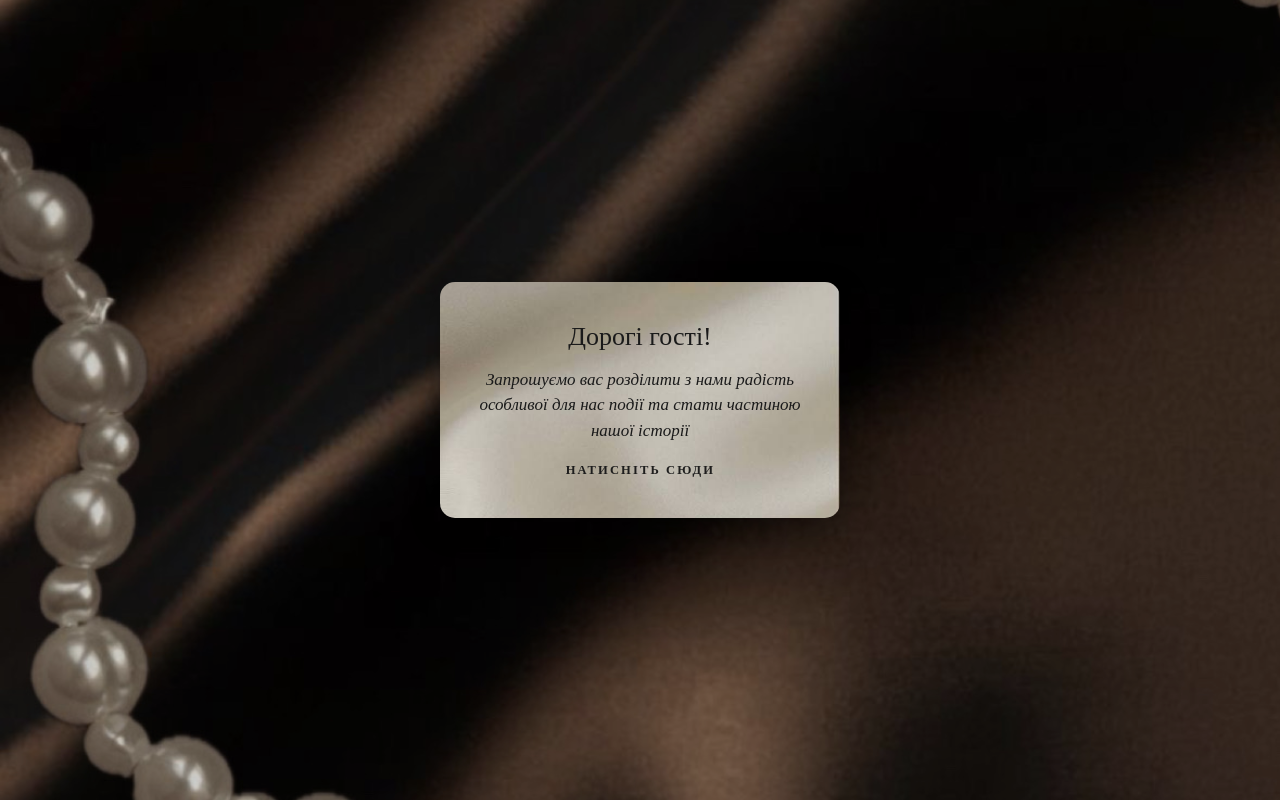
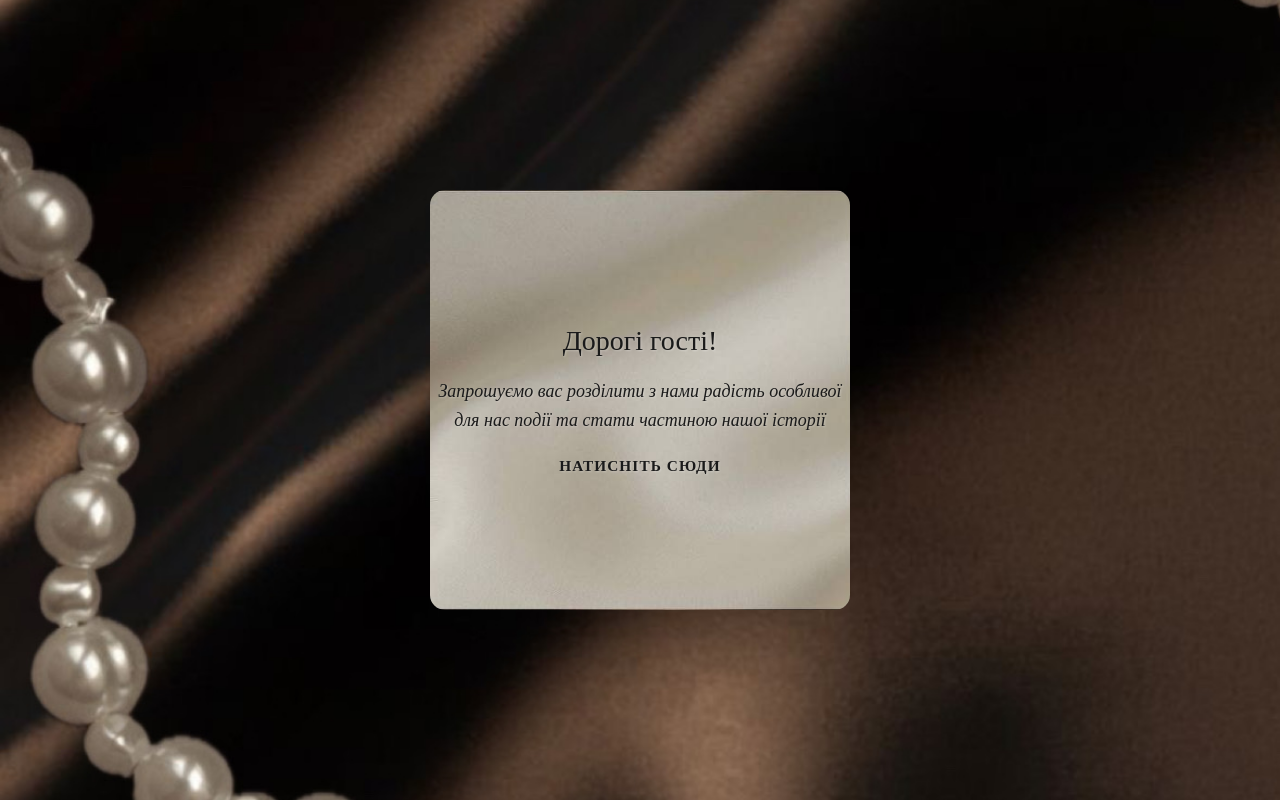
Before and after one commit to wedding-Ira-bohdan/iraangbohdan, a plain HTML site: page index.html in a window 1280 px wide. Drawn offline with Linux system fonts and the light colour scheme; a web font is replaced by a local one.

Commit message:
Refactor styles and update navigation path

```diff
--- a/index.html
+++ b/index.html
@@ -27,16 +27,13 @@
       justify-content: center;
       align-items: center;
       overflow: hidden;
-      /* Додаємо легке затемнення фону, щоб текст краще читався */
-      background-color: rgba(0,0,0,0.2);
-      background-blend-mode: overlay;
     }
 
     .text-layer {
       position: relative;
-      width: 90%; /* Збільшили для мобільних, щоб тексту було просторо */
-      max-width: 400px;
-      padding: 40px 20px; /* Замість жорсткого aspect-ratio використовуємо падінги */
+      width: 70%;
+      max-width: 420px;
+      aspect-ratio: 1 / 1;
       cursor: pointer;
       display: flex;
       flex-direction: column;
@@ -44,7 +41,8 @@
       align-items: center;
       text-align: center;
       color: #1a1a1a;
-      transition: opacity 0.6s ease;
+      text-shadow: 1px 1px 2px rgba(255,255,255,0.3);
+      transition: opacity 0.6s ease; /* Додано для плавності зникнення */
     }
 
     .text-layer img {
@@ -56,7 +54,6 @@
       object-fit: cover;
       border-radius: 15px;
       z-index: 0;
-      box-shadow: 0 10px 30px rgba(0,0,0,0.3);
     }
 
     .text-layer h1,
@@ -64,45 +61,36 @@
     .text-layer .hint {
       position: relative;
       z-index: 1;
-      /* Забороняємо розрив слів у критичних місцях */
-      word-wrap: break-word;
     }
 
     h1 {
-      font-size: clamp(20px, 6vw, 26px);
-      margin-bottom: 15px;
+      font-size: clamp(22px, 4vw, 28px);
+      margin-bottom: 20px;
       font-weight: 400;
-      white-space: nowrap; /* Заголовок в один рядок */
     }
 
     p {
       font-style: italic;
-      font-size: clamp(14px, 4vw, 17px);
-      line-height: 1.5;
-      max-width: 90%;
+      font-size: clamp(16px, 3.5vw, 18px);
+      line-height: 1.6;
     }
 
+    /* Пульсуюча підказка */
     .hint {
-      margin-top: 20px;
-      font-size: 12px;
-      letter-spacing: 2px;
+      margin-top: 25px;
+      font-size: 14px;
+      letter-spacing: 1px;
       font-weight: bold;
       text-transform: uppercase;
-      opacity: 0.7;
+      display: inline-block;
       animation: pulse 1.5s infinite;
     }
 
     @keyframes pulse {
-      0%, 100% { transform: scale(1); opacity: 0.7; }
-      50% { transform: scale(1.05); opacity: 1; }
+      0%, 100% { transform: scale(1); }
+      50% { transform: scale(1.1); }
     }
 
-    /* Адаптація для дуже маленьких екранів */
-    @media (max-width: 360px) {
-      .text-layer { width: 95%; padding: 30px 15px; }
-      h1 { font-size: 18px; }
-      p { font-size: 13px; }
-    }
   </style>
 </head>
 
@@ -121,9 +109,9 @@
     function openSite() {
       const block = document.querySelector('.text-layer');
       block.style.opacity = '0';
-      // Додаємо невелику затримку для плавного зникнення перед переходом
       setTimeout(() => {
-        window.location.href = "main.html";
+        // Оновлений шлях до сторінки в папці zaproshennya
+        window.location.href = "zaproshennya/main.html";
       }, 600);
     }
   </script>
```
